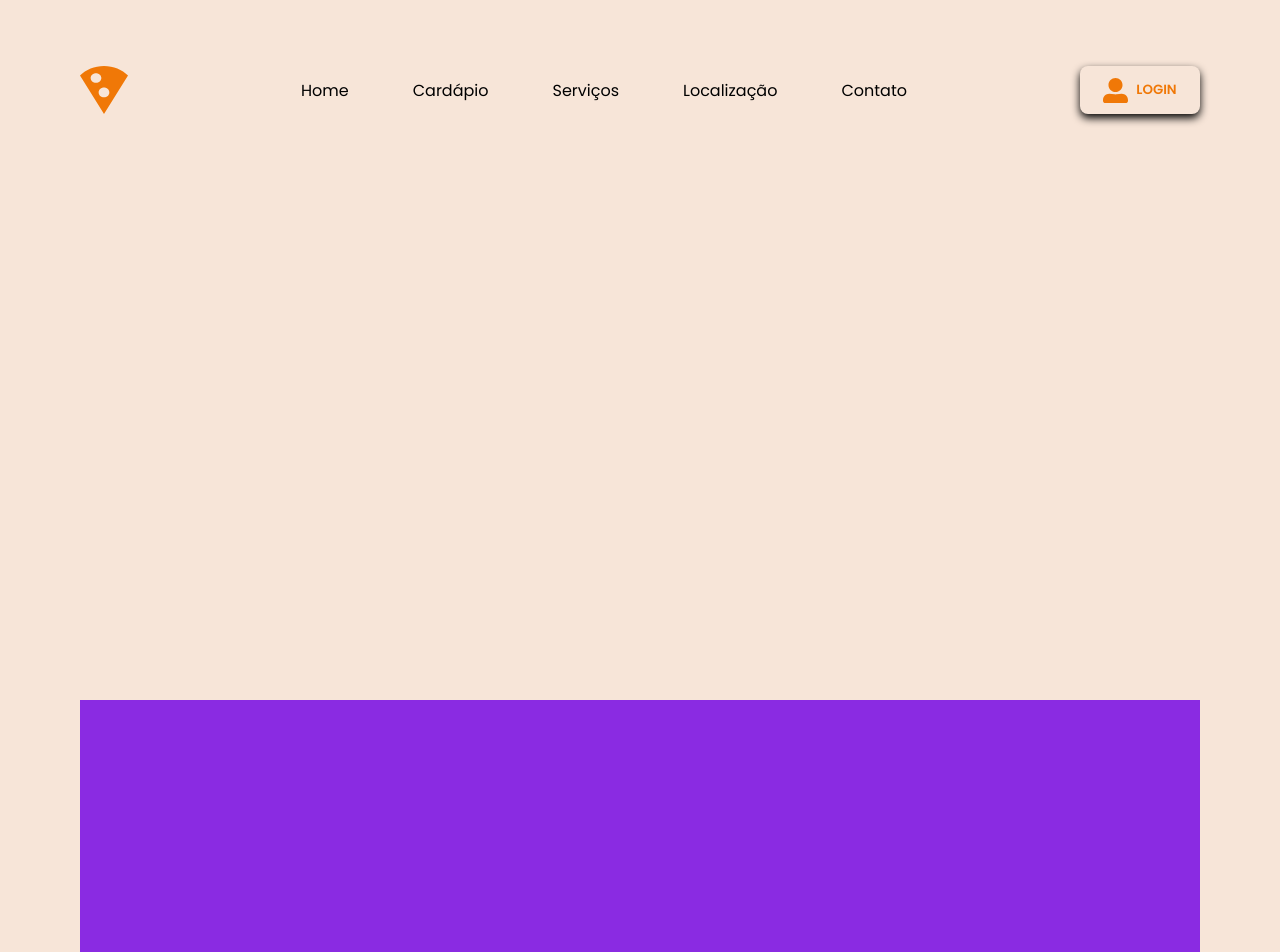
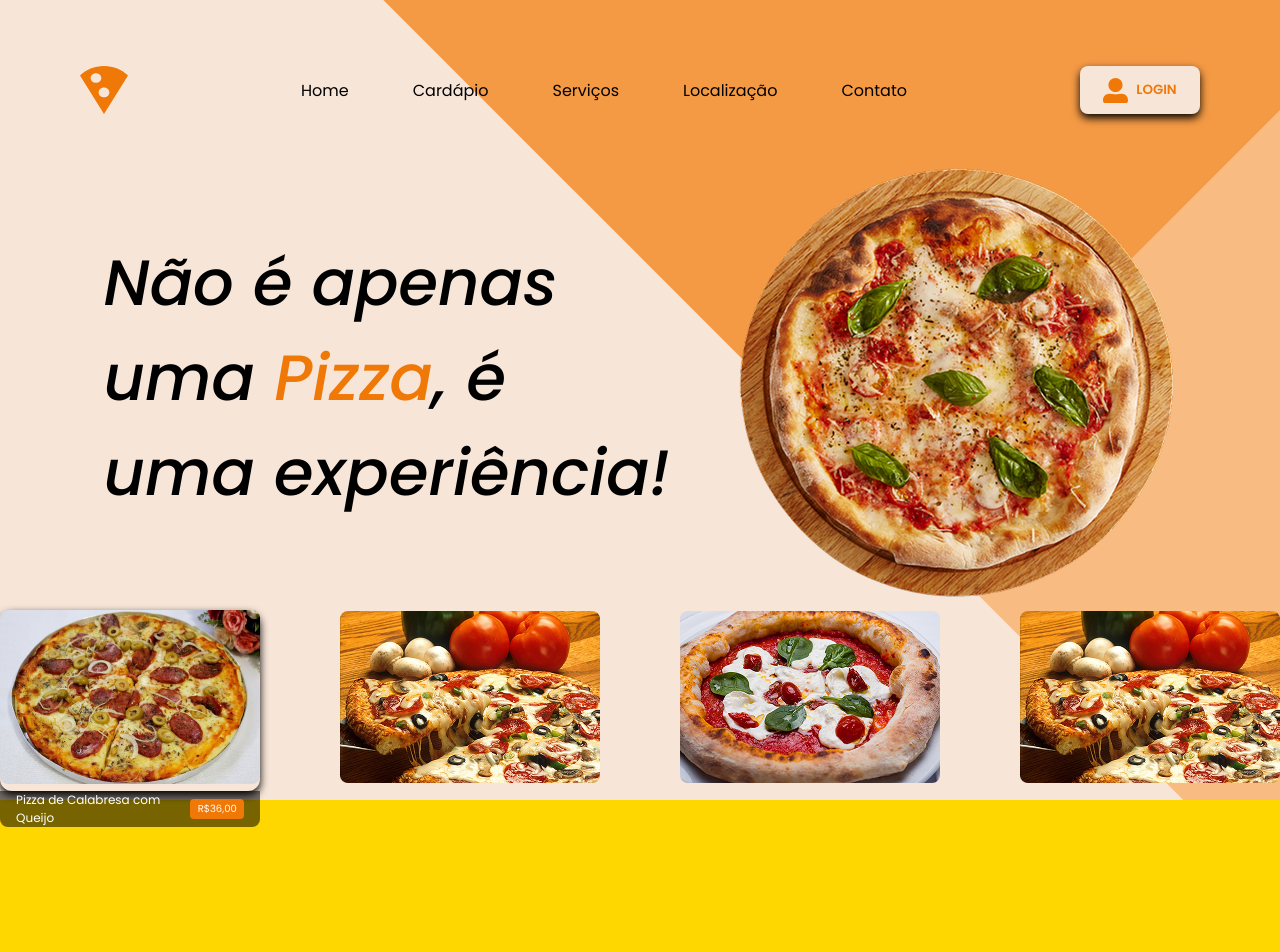
Before and after one commit to PerezM2008/lima.tony-pizzaria, a plain HTML site: page index.html in a window 1280 px wide. Shown: the top 952 px of the page. Drawn offline with Linux system fonts and the light colour scheme.

Commit message:
Criacao do Main

```diff
--- a/index.html
+++ b/index.html
@@ -36,7 +36,34 @@
             <span>LOGIN</span>
         </button>
     </header>
-    <main></main>
+    <main>
+        <section class="Home">
+            <div class="container-top">
+                <h2>Não é apenas uma <span>Pizza</span>, é uma experiência!</h2>
+                <img src="./img/pizza-home.png" alt="Pizza da pagina Home">
+            </div>
+
+            <div class="container-pizzas">
+                <div class="pizza">
+                    <div class="add-pizza">+</div>
+                    <div><img src="./img/pizza1.png" alt=""></div>
+
+                    <div class="container-info">
+                        <p>Pizza de Calabresa com Queijo </p>
+                        <span>R$36,00</span>
+                    </div>
+                </div>
+
+                <div class="Pizza"><img src="./img/pizza2.png" alt=""></div>
+                <div class="Pizza"><img src="./img/pizza3.png" alt=""></div>
+                <div class="Pizza"><img src="./img/pizza4.png" alt=""></div>
+            </div>
+
+        </section>
+        <section class="Cardapio"></section>
+        <section class="Serviços"></section>
+
+    </main>
     <footer></footer>
 
 
--- a/style.css
+++ b/style.css
@@ -1,6 +1,7 @@
 :root{
     --primary-color:#F07807;
     --secundary-color:#F7E5D8;
+    --default-padding: 0 80px;
 }
 * {
     padding: 0;
@@ -17,18 +18,20 @@ ul, ol, li{
 }
 
 body{
-    padding: 0 80px;
+
     font-family: "Poppins", sans-serif;
     background-color: var(--secundary-color);
 }
 header{
     position: fixed;
     height: 60px;
-    width: calc(100% - 160px);
+    width: 100%;
     top: 60px;
     display: flex;
     justify-content: space-between;
     align-items: center;
+    padding: var(--default-padding);
+
 }
 
 header li{
@@ -64,7 +67,112 @@ main{
     height: 700px;
     background-color: var(--secundary-color);
 }
+
+section{
+    height: 100vh;
+
+
+}
+
+.Home {
+    background-image: url(./img/bg-home.svg);
+    background-repeat: no-repeat;
+    background-position: top right;
+    display: grid;
+    grid-template-rows: 3fr 1fr;
+}
+.container-top {
+    display: flex;
+    justify-content: center ;
+    align-items: end;
+    gap: 64px;
+
+}
+.container-top h2{
+    bottom: 80px;
+    position: relative;
+    font-size: 4rem;
+    font-weight: 500;
+    font-style: italic;
+    width: 568px;
+}
+.container-top span{
+    color: var(--primary-color);
+}
+.container-pizzas {
+
+    display: flex;
+    justify-content: space-between;
+    align-items: center;
+}
+.pizza {
+    box-shadow: 0 4px 8px  black;
+    position: relative;
+    display: grid;
+    border-radius: 12px;
+
+
+}
+.add-pizza {
+    position: absolute;
+    display: grid;
+    top: -16px;
+    right: -16px;
+    place-content: center;
+    width: 40px;
+    height: 40px;
+    background-color: var(--primary-color);
+    font-size: 2rem;
+    color: white;
+    border-radius: 12px;
+    border: 4px solid white;
+    opacity: 0;
+    transition: .6s;
+}
+.pizza:hover .add-pizza {
+    opacity: 1;
+}
+.container-info{
+    position: absolute;
+    display: flex;
+    justify-content: space-between;
+    align-items: center;
+    padding: 0 16px;
+    bottom: -36px;
+    height: 36px;
+    width: 100%;
+    background-color: #0008;
+    border-radius: 0 0 8px 8px;
+
+}
+.pizza:hover .container-info{
+    bottom: 0;
+    transition: .3s;
+
+}
+.container-info p{
+    color: white;
+    font-size: 12px;
+    font-weight: 400;
+}
+.container-info span {
+    display: grid;
+    place-content: center;
+    width: 57px;
+    height: 20px;
+    background-color: var(--primary-color);
+    font-size: 10px;
+    color: white;
+    border-radius: 4px;
+}
+.Cardapio {
+    background-color: gold;
+}
+
+.Serviços {
+    background-color: blue;
+}
 footer{
     height: 1526px;
-    background-color: blueviolet;
+
 }
```
Also changed, not shown: img/bg-home.svg (added), img/pizza-home.png (added), img/pizza1.png (added), img/pizza2.png (added), img/pizza3.png (added), img/pizza4.png (added), 1 other file.
